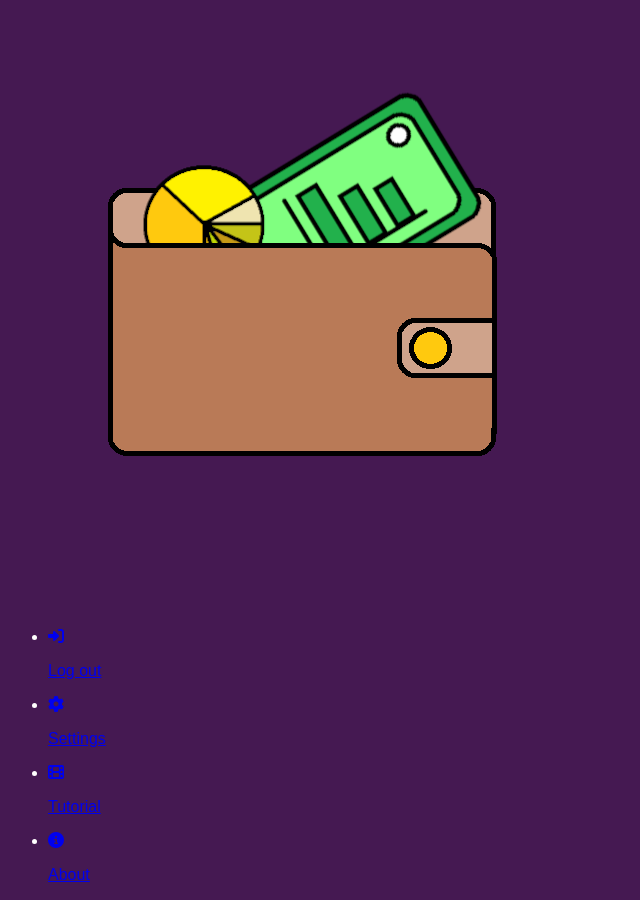
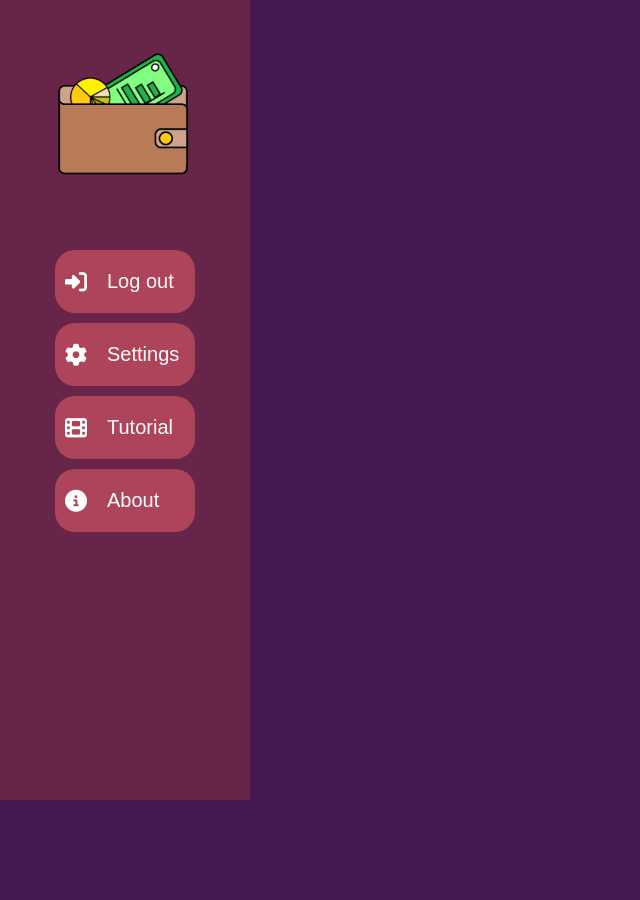
Before and after one commit to Arwers/finance-tracker, a Flask app: page / in a window 1280 px wide. Shown: the whole page, without its empty margins (0-640 px from the left). After the commit the page ends 800 px from the top, so only its background shows below. Run offline with Flask 3, Linux system fonts and the light colour scheme; data that the repository does not hold is empty; parts of the project's set-up code (start-up, migrations or seed data) failed here and were passed over; some libraries are stand-ins or nearby versions.

Commit message:
feat: add nav-bar

```diff
--- a/flaskr/homepage/static/css/style.css
+++ b/flaskr/homepage/static/css/style.css
@@ -3,3 +3,48 @@ html {
     color: #ffffff;
     font-family: "Poppins", sans-serif;
 }
+
+.side-nav {
+    background: #662549;
+    width: 200px;
+    height: 100%;
+    position: fixed;
+    top: 0;
+    left: 0;
+    padding: 25px 25px;
+}
+
+
+.logo img {
+    width: 200px;
+    height: 200px;
+}
+
+.nav-links {
+    padding: 0 25px;
+    list-style: none;
+}
+
+.nav-links li {
+    padding: 5px;
+}
+
+.nav-links a {
+    color: #ffffff;
+    text-align: left;
+    text-decoration: none;
+    display: flex;
+    align-items: center;
+    background: #AE445A;
+    border-radius: 20px;
+ }
+
+ .nav-links p {
+    font-size: 20px;
+ }
+
+
+.nav-links i {
+    font-size: 22px;
+    padding: 0 20px 0 10px;
+}
```
